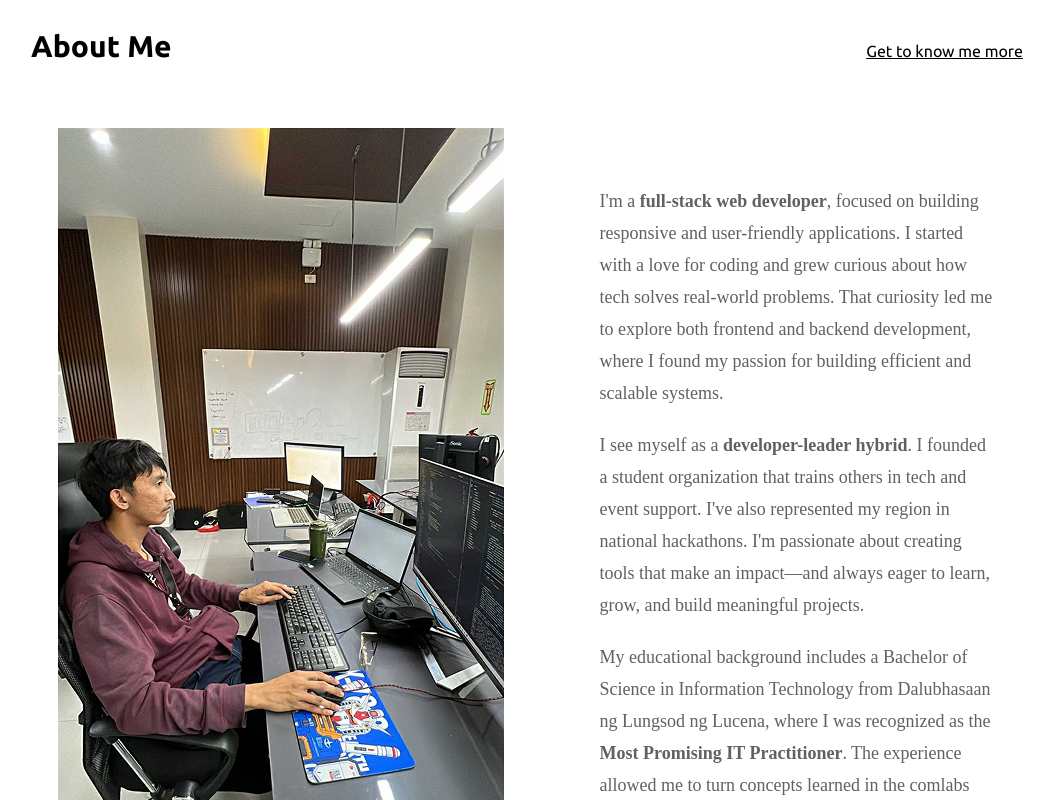
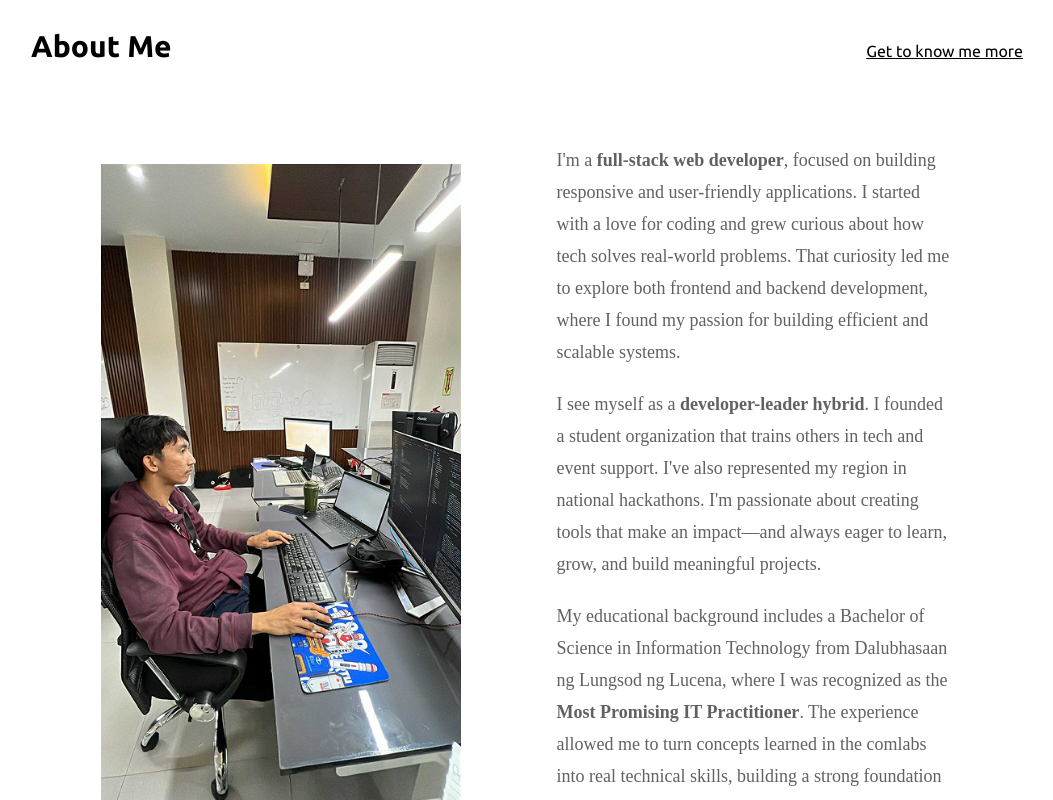
Before and after one commit to gemrey13/gemrey13.github.io, a React (Vite) app: page / in a window 1280 px wide. Shown: the part 900-1700 px from the top of the page, without its empty margins (113-1166 px from the left). Built offline with nearby package versions, Linux system fonts and the light colour scheme; a web font is replaced by a local one.

Commit message:
Refactor AboutMeSection to use framer-motion for enhanced animations and improve layout structure

```diff
--- a/src/components/sections/AboutMeSection.tsx
+++ b/src/components/sections/AboutMeSection.tsx
@@ -1,5 +1,6 @@
 import Title from "../ui/Title";
 import CodingPic from "../../assets/photos/Gem Coding.png";
+import { motion } from "framer-motion";
 
 const AboutMeSection = () => {
   return (
@@ -9,34 +10,48 @@ const AboutMeSection = () => {
         linkTitle="Get to know me more"
         internalLink="asdas"
       />
-      <div className="font-droid text-secondary my-6 flex flex-col-reverse items-center justify-center md:my-16 md:flex-row md:space-x-24">
-        <div className="md:h-1/2">
-          <img
-            src={CodingPic}
-            alt="Gem Coding in a desktop environment"
-            className="h-auto w-full"
-          />
-        </div>
+      <div className="font-droid text-secondary my-6 flex flex-col-reverse items-center justify-center md:my-20 md:flex-row md:space-x-24">
+        <motion.img
+          src={CodingPic}
+          alt="Gem Coding in a desktop environment"
+          className="h-auto w-fit object-scale-down md:h-[40em]"
+          whileInView={{ opacity: 1, x: 0 }}
+            initial={{ opacity: 0, x: -100 }}
+            transition={{ duration: 1 }}
+        />
         <article className="flex flex-col space-y-5 md:w-[40%] md:text-lg/8">
-          <p>
+          <motion.p
+            whileInView={{ opacity: 1, x: 0 }}
+            initial={{ opacity: 0, x: 100 }}
+            transition={{ duration: 1 }}
+          >
             I'm a <span className="font-bold">full-stack web developer</span>,
             focused on building responsive and user-friendly applications. I
             started with a love for coding and grew curious about how tech
             solves real-world problems. That curiosity led me to explore both
             frontend and backend development, where I found my passion for
             building efficient and scalable systems.
-          </p>
+          </motion.p>
 
-          <p>
+          <motion.p
+            whileInView={{ opacity: 1, x: 0 }}
+            initial={{ opacity: 0, x: 100 }}
+            transition={{ duration: 1 }}
+          >
             I see myself as a{" "}
             <span className="font-bold">developer-leader hybrid</span>. I
             founded a student organization that trains others in tech and event
             support. I've also represented my region in national hackathons. I'm
             passionate about creating tools that make an impact—and always eager
             to learn, grow, and build meaningful projects.
-          </p>
+          </motion.p>
 
-          <p className="pb-4 md:pb-0">
+          <motion.p
+            whileInView={{ opacity: 1, x: 0 }}
+            initial={{ opacity: 0, x: 100 }}
+            transition={{ duration: 1 }}
+            className="pb-4 md:pb-0"
+          >
             My educational background includes a Bachelor of Science in
             Information Technology from Dalubhasaan ng Lungsod ng Lucena, where
             I was recognized as the{" "}
@@ -44,7 +59,7 @@ const AboutMeSection = () => {
             The experience allowed me to turn concepts learned in the comlabs
             into real technical skills, building a strong foundation in web
             development and problem-solving.
-          </p>
+          </motion.p>
         </article>
       </div>
     </section>
```
